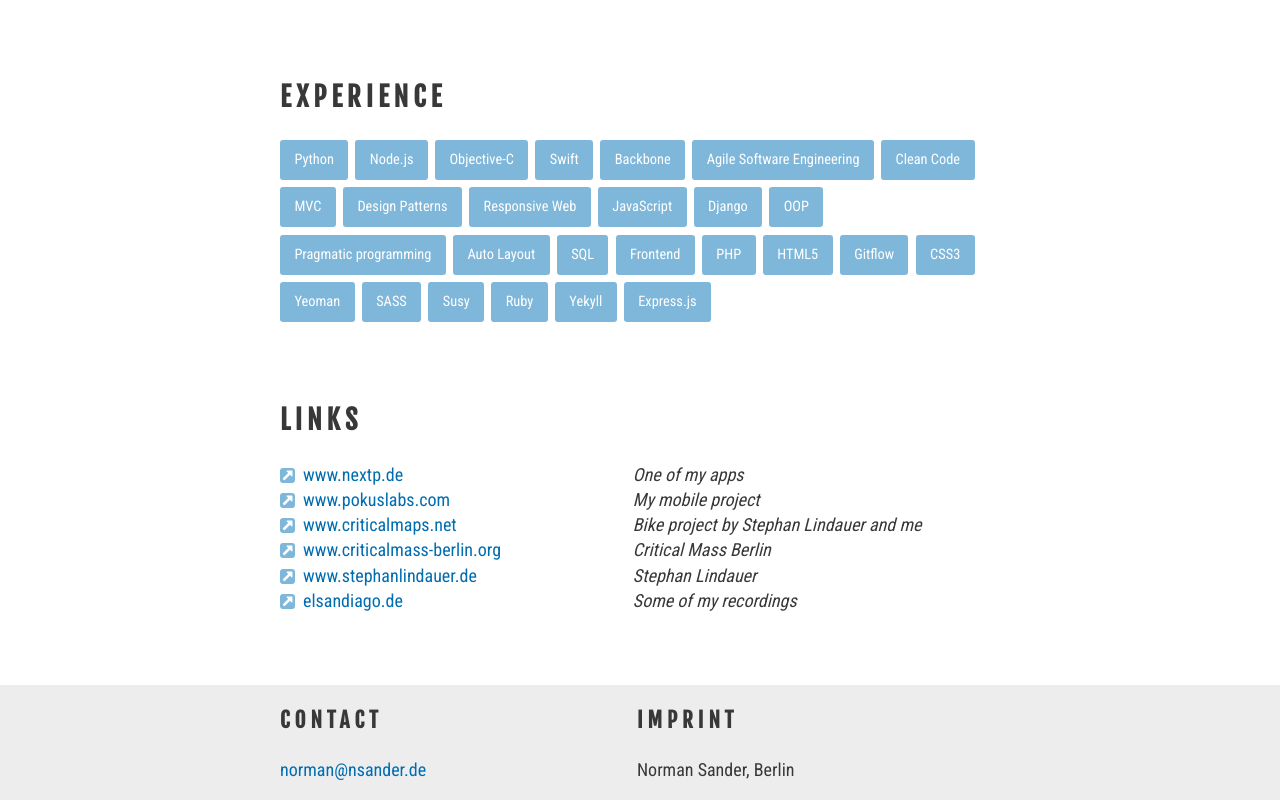
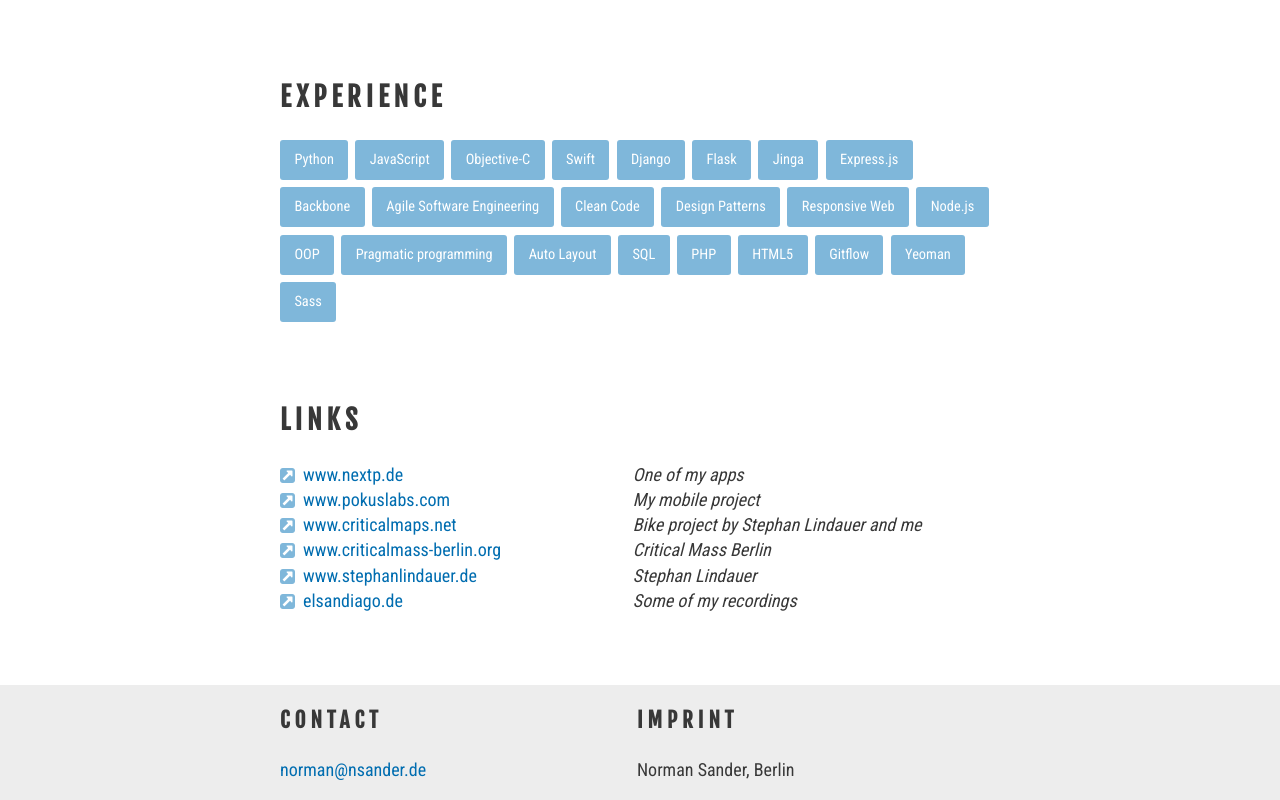
Before and after one commit to headione/nsander-site, a website: page index.html in a window 1280 px wide. Shown: the part 1210-2010 px from the top of the page. Drawn offline with Linux system fonts and the light colour scheme.

Commit message:
update list

```diff
--- a/index.html
+++ b/index.html
@@ -53,32 +53,28 @@
         <h2>experience</h2>
         <ul>
             <li>Python</li>
-            <li>Node.js</li>
+            <li>JavaScript</li>
             <li>Objective-C</li>
             <li>Swift</li>
+            <li>Django</li>
+            <li>Flask</li>
+            <li>Jinga</li>
+            <li>Express.js</li>
             <li>Backbone</li>
             <li>Agile Software Engineering</li>
             <li>Clean Code</li>
-            <li>MVC</li>
             <li>Design Patterns</li>
             <li>Responsive Web</li>
-            <li>JavaScript</li>
-            <li>Django</li>
+            <li>Node.js</li>
             <li>OOP</li>
             <li>Pragmatic programming</li>
             <li>Auto Layout</li>
             <li>SQL</li>
-            <li>Frontend</li>
             <li>PHP</li>
             <li>HTML5</li>
             <li>Gitflow</li>
-            <li>CSS3</li>
             <li>Yeoman</li>
-            <li>SASS</li>
-            <li>Susy</li>
-            <li>Ruby</li>
-            <li>Yekyll</li>
-            <li>Express.js</li>
+            <li>Sass</li>
         </ul>
     </section>
     <section class="links">
```
